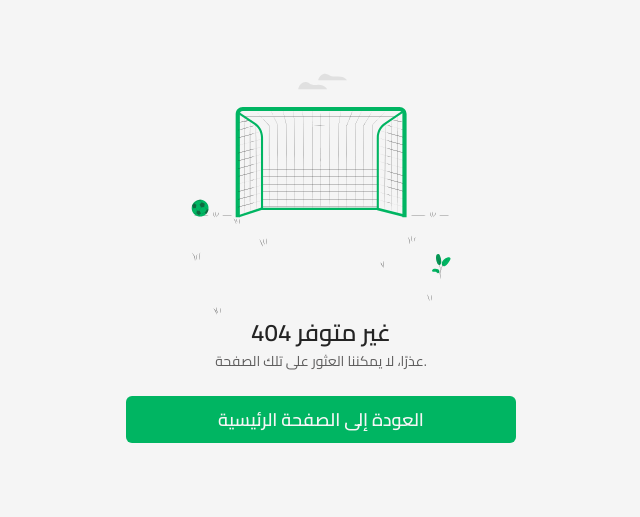
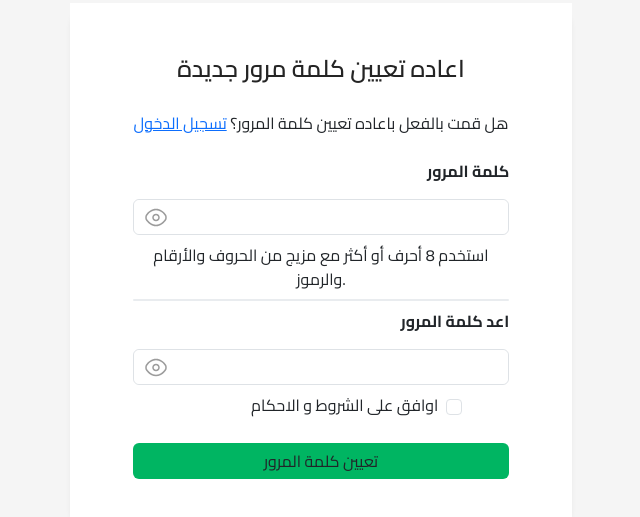
Before and after one commit to hassanselima/graduation-project, an Angular app: page /Passreset in a window 1280 px wide. Before the commit this address had no page. Shown: the part 135-652 px from the top of the page, without its empty margins (319-959 px from the left). Built offline with nearby package versions, Linux system fonts and the light colour scheme.

Commit message:
page 10 and 11

```diff
--- a/angular.json
+++ b/angular.json
@@ -96,5 +96,8 @@
         }
       }
     }
+  },
+  "cli": {
+    "analytics": false
   }
 }
--- a/src/app/app-routing.module.ts
+++ b/src/app/app-routing.module.ts
@@ -4,12 +4,16 @@ import { RouterModule, Routes } from '@angular/router';
 import { NotFoundComponent } from './components/not-found/not-found.component';
 import { LoginComponent } from './components/login/login.component';
 import { RegistrationComponent } from './components/registration/registration.component';
+import { VerficationComponent } from './components/verfication/verfication.component';
+import { PassResetComponent } from './components/pass-reset/pass-reset.component';
 
 const routes: Routes = [
   { path: '', redirectTo: '/Home', pathMatch: 'full' },
   { path: 'Home', component: HomeComponent },
   { path: 'Login', component: LoginComponent },
   { path: 'Registration', component: RegistrationComponent },
+  {path:'Verfication', component: VerficationComponent},
+  {path:'Passreset', component:  PassResetComponent},
   { path: '**', component: NotFoundComponent },
 ];
 
--- a/src/app/app.module.ts
+++ b/src/app/app.module.ts
@@ -18,6 +18,8 @@ import { OverviewComponent } from './components/overview/overview.component';
 import { LoginComponent } from './components/login/login.component';
 import { RegistrationComponent } from './components/registration/registration.component';
 import { FormsModule } from '@angular/forms';
+import { VerficationComponent } from './components/verfication/verfication.component';
+import { PassResetComponent } from './components/pass-reset/pass-reset.component';
 
 @NgModule({
   declarations: [
@@ -33,6 +35,8 @@ import { FormsModule } from '@angular/forms';
     OverviewComponent,
     LoginComponent,
     RegistrationComponent,
+    VerficationComponent,
+    PassResetComponent,
   ],
   imports: [BrowserModule, AppRoutingModule, FormsModule],
   providers: [provideClientHydration()],
--- a/src/app/components/login/login.component.html
+++ b/src/app/components/login/login.component.html
@@ -42,7 +42,8 @@
               placeholder="****"
             />
           </div>
-          <p class="forget-text align-self-start">نسيت كلمة المرور؟</p>
+          routerLink="/Login"
+          <p class="forget-text align-self-start" routerLink="/Verfication">نسيت كلمة المرور؟</p>
         </div>
       </div>
       <div class="w-75 mx-auto d-flex flex-column align-items-center gap-3">
--- /dev/null
+++ b/src/app/components/pass-reset/pass-reset.component.css
@@ -0,0 +1,71 @@
+p {
+    margin: 0px;
+    font-weight: 600;
+  }
+  .log-container {
+    height: 100vh;
+    width: 5000vh;
+  }
+  .form-box {
+    box-shadow: 0px 4px 5px rgba(0, 0, 0, 0.05);
+    flex-basis: 45%;
+    border-radius: 20px;
+  }
+  .login-head {
+    color: #242424;
+    font-size: 24px;
+    line-height: 36px;
+  }
+  .loginWG {
+    cursor: pointer;
+    width: fit-content;
+    padding: 0px 10px;
+  }
+  .google-text {
+    color: #5e5d5d;
+    font-size: 14px;
+    font-family: Inter;
+    font-weight: 400;
+    line-height: 20px;
+    min-width: 0px;
+  }
+  .line {
+    flex: 1;
+    border: 1px solid #9c9c9c;
+  }
+  .login-text {
+    color: #9c9c9c;
+    font-size: 14px;
+    line-height: 21px;
+  }
+
+  input {
+    text-align: right;
+  }
+  .pass-input {
+    color: #9c9c9c;
+    font-size: 12px;
+    font-weight: 400;
+    line-height: 18px;
+    text-align: right;
+    outline: none;
+    flex: 1;
+    padding: 10px 13px 10px 0px;
+  }
+  .eye {
+    left: 10px;
+    cursor: pointer;
+  }
+  .forget-text {
+    color: #39963d;
+    font-size: 14px;
+    font-weight: 400;
+    line-height: 21px;
+    cursor: pointer;
+  }
+  .no-account {
+    color: #242424;
+    font-size: 14px;
+    font-weight: 400;
+    line-height: 21px;
+  }
--- /dev/null
+++ b/src/app/components/pass-reset/pass-reset.component.html
@@ -0,0 +1,87 @@
+<div
+  class="container d-flex align-items-center justify-content-center  log-container"
+>
+  <form class="form-box">
+
+    <div
+      class="py-5 bg-white d-flex flex-column align-items-stretch text-center gap-4">
+
+
+      <p class="login-head">اعاده تعيين كلمة مرور جديدة</p>
+      <span>هل قمت بالفعل باعاده تعيين كلمة المرور؟
+        <a class="link"><span routerLink="/Login"> تسجيل الدخول</span></a>
+    </span>
+
+
+
+      <div class="w-75 mx-auto d-flex flex-column gap-2">
+        <div class="col d-flex flex-column align-items-end gap-2 p-0">
+            <p class="fw-bold"><label for="uPass" class="form-label">كلمة المرور</label></p>
+            <div
+              class="d-flex form-control position-relative p-0 align-items-center"
+            >
+              <img src="assets/Eye.svg" class="position-absolute eye" alt="" />
+              <input
+                type="password"
+                name="password"
+                id="uPass"
+                class="form-control border-0 pass-input py-2"
+
+              />
+            </div>
+            <span >
+                استخدم 8 أحرف أو أكثر مع مزيج من الحروف والأرقام والرموز.
+            </span>
+            <div class="progress gap-3 align-self-stretch" style="height: 2px">
+              <div
+                class="progress-bar bg-success"
+                role="progressbar"
+                style="width: 0; transition: 0.4s"
+                aria-valuenow="0"
+                aria-valuemin="0"
+                aria-valuemax="100"
+              ></div>
+            </div>
+
+          </div>
+          <div class="col d-flex flex-column align-items-end gap-2 p-0">
+
+           <p class="fw-bold"> <label for="uPass" class="form-label">اعد كلمة المرور</label></p>
+            <div
+              class="d-flex form-control position-relative p-0 align-items-center"
+            >
+              <img src="assets/Eye.svg" class="position-absolute eye" alt="" />
+              <input
+                type="password"
+                name="password"
+                id="uPass"
+                class="form-control border-0 pass-input py-2"
+              />
+            </div>
+          </div>
+          <div
+          class="w-75 mx-auto form-check d-flex align-items-center justify-content-end gap-4 p-0"
+        >
+          <label class="form-check-label agree-txt me-2" for="flexCheckDefault">
+            اوافق على
+            <span class="agree"> الشروط و الاحكام </span>
+          </label>
+          <input
+            class="form-check-input"
+            type="checkbox"
+            value=""
+            id="flexCheckDefault"
+          />
+        </div>
+
+      </div>
+      <div class="w-75 mx-auto d-flex flex-column align-items-center gap-3">
+        <button class="btn w-100" routerLink="/Home" DarkGreen>تعيين كلمة المرور</button>
+
+      </div>
+    </div>
+  </form>
+  <div class="d-none d-lg-block">
+
+  </div>
+</div>
--- /dev/null
+++ b/src/app/components/verfication/verfication.component.css
@@ -0,0 +1,71 @@
+p {
+  margin: 0px;
+  font-weight: 600;
+}
+.log-container {
+  height: 100vh;
+  width: 5000vh;
+}
+.form-box {
+  box-shadow: 0px 4px 5px rgba(0, 0, 0, 0.05);
+  flex-basis: 45%;
+  border-radius: 20px;
+}
+.login-head {
+  color: #242424;
+  font-size: 24px;
+  line-height: 36px;
+}
+.loginWG {
+  cursor: pointer;
+  width: fit-content;
+  padding: 0px 10px;
+}
+.google-text {
+  color: #5e5d5d;
+  font-size: 14px;
+  font-family: Inter;
+  font-weight: 400;
+  line-height: 20px;
+  min-width: 0px;
+}
+.line {
+  flex: 1;
+  border: 1px solid #9c9c9c;
+}
+.login-text {
+  color: #9c9c9c;
+  font-size: 14px;
+  line-height: 21px;
+}
+
+input {
+  text-align: right;
+}
+.pass-input {
+  color: #9c9c9c;
+  font-size: 12px;
+  font-weight: 400;
+  line-height: 18px;
+  text-align: right;
+  outline: none;
+  flex: 1;
+  padding: 10px 13px 10px 0px;
+}
+.eye {
+  left: 10px;
+  cursor: pointer;
+}
+.forget-text {
+  color: #39963d;
+  font-size: 14px;
+  font-weight: 400;
+  line-height: 21px;
+  cursor: pointer;
+}
+.no-account {
+  color: #242424;
+  font-size: 14px;
+  font-weight: 400;
+  line-height: 21px;
+}
--- /dev/null
+++ b/src/app/components/verfication/verfication.component.html
@@ -0,0 +1,44 @@
+<div
+  class="container d-flex align-items-center justify-content-center  log-container"
+>
+  <form class="form-box">
+
+    <div
+      class="py-5 bg-white d-flex flex-column align-items-stretch text-center gap-4">
+      <div class="col d-flex flex-column align-items-center gap-2">
+        <div class="img2 rounded-4 p-3">
+            <img class="icon"  src="assets/lock.svg" alt="" />
+        </div>
+
+      </div>
+
+      <p class="login-head">هل نسيت كلمة السر ؟</p>
+      <span>ادخل بريدك الالكتروني لاعاده تعيين كلمه المرور الخاصه بك</span>
+
+
+      <div class="w-75 mx-auto d-flex flex-column gap-2">
+        <div class="d-flex flex-column align-items-end gap-2">
+         <p class="fw-bold"> <label for="uEmail" class="form-label">الايميل</label></p>
+          <input
+            type="email"
+            name="email"
+            id="uEmail"
+            class="form-control"
+            placeholder="zeyad@gmail.com"
+          />
+        </div>
+
+      </div>
+      <div class="w-75 mx-auto d-flex flex-column align-items-center gap-3">
+        <button  routerLink="/Passreset" class="btn w-100" DarkGreen>تعيين كلمة المرور</button>
+        <p class="d-flex align-items-center no-account">
+          <span class="forget-text" routerLink="/Registration">
+            تراجع</span>
+        </p>
+      </div>
+    </div>
+  </form>
+  <div class="d-none d-lg-block">
+
+  </div>
+</div>
```
Also changed, not shown: src/app/components/pass-reset/pass-reset.component.ts (added, +10 -0 lines), src/app/components/verfication/verfication.component.ts (added, +10 -0 lines), 2 other files (tests, documents, lock files or other folders).
